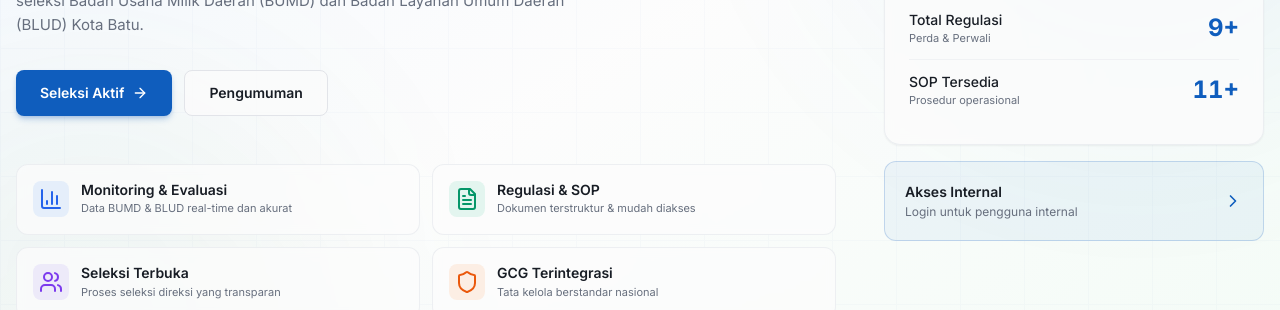
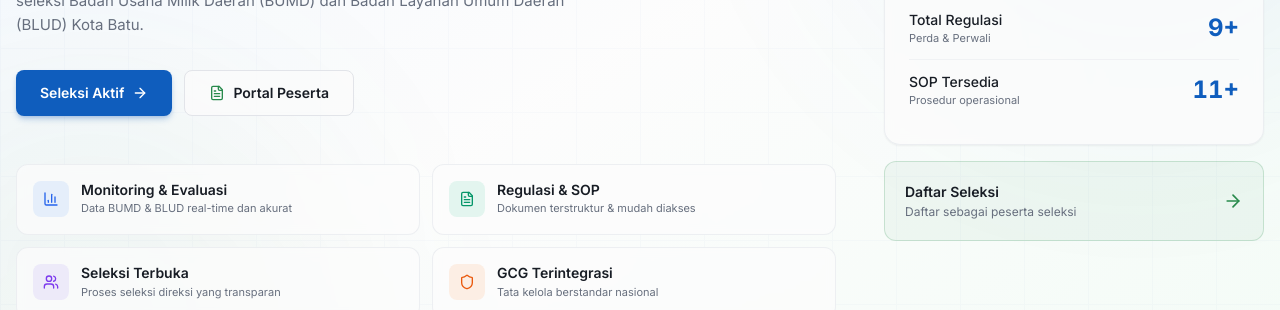
Before and after one commit to panselbumdkwb-commits/sibumbaluba, a Next.js app: page / in a window 1280 px wide. Shown: the part 471-781 px from the top of the page. Built offline with nearby package versions, Linux system fonts and the light colour scheme; no server answers; the database is empty.

Commit message:
Update HeroBanner.tsx

```diff
--- a/components/public/HeroBanner.tsx
+++ b/components/public/HeroBanner.tsx
@@ -1,13 +1,13 @@
 'use client'
 
 import Link from 'next/link'
-import { ArrowRight, BarChart3, FileText, Users, Shield, ChevronRight, TrendingUp } from 'lucide-react'
+import { ArrowRight, BarChart3, FileText, Users, Shield, TrendingUp } from 'lucide-react'
 
 const FEATURES = [
-  { icon: BarChart3, label: 'Monitoring & Evaluasi', desc: 'Data BUMD & BLUD real-time dan akurat', color: 'bg-blue-500/10 text-blue-600 dark:text-blue-400' },
-  { icon: FileText, label: 'Regulasi & SOP', desc: 'Dokumen terstruktur & mudah diakses', color: 'bg-emerald-500/10 text-emerald-600 dark:text-emerald-400' },
-  { icon: Users, label: 'Seleksi Terbuka', desc: 'Proses seleksi direksi yang transparan', color: 'bg-violet-500/10 text-violet-600 dark:text-violet-400' },
-  { icon: Shield, label: 'GCG Terintegrasi', desc: 'Tata kelola berstandar nasional', color: 'bg-orange-500/10 text-orange-600 dark:text-orange-400' },
+  { icon: BarChart3, label: 'Monitoring & Evaluasi',  desc: 'Data BUMD & BLUD real-time dan akurat',       color: 'bg-blue-500/10 text-blue-600 dark:text-blue-400' },
+  { icon: FileText,  label: 'Regulasi & SOP',         desc: 'Dokumen terstruktur & mudah diakses',          color: 'bg-emerald-500/10 text-emerald-600 dark:text-emerald-400' },
+  { icon: Users,     label: 'Seleksi Terbuka',        desc: 'Proses seleksi direksi yang transparan',       color: 'bg-violet-500/10 text-violet-600 dark:text-violet-400' },
+  { icon: Shield,    label: 'GCG Terintegrasi',       desc: 'Tata kelola berstandar nasional',              color: 'bg-orange-500/10 text-orange-600 dark:text-orange-400' },
 ]
 
 export default function HeroBanner() {
@@ -16,12 +16,8 @@ export default function HeroBanner() {
       {/* Background */}
       <div className="absolute inset-0 bg-gradient-to-br from-[hsl(213,85%,97%)] via-background to-[hsl(142,55%,97%)] dark:from-[hsl(213,50%,10%)] dark:via-background dark:to-[hsl(142,30%,8%)]" />
       <div className="absolute inset-0 bg-[radial-gradient(ellipse_80%_50%_at_50%_-20%,hsl(213,85%,40%,0.08),transparent)]" />
-
-      {/* Grid pattern */}
       <div className="absolute inset-0 opacity-[0.015] dark:opacity-[0.04]"
         style={{ backgroundImage: 'linear-gradient(hsl(213,85%,40%) 1px,transparent 1px),linear-gradient(to right,hsl(213,85%,40%) 1px,transparent 1px)', backgroundSize: '64px 64px' }} />
-
-      {/* Decorative blobs */}
       <div className="pointer-events-none absolute -top-40 -right-40 h-[600px] w-[600px] rounded-full bg-primary/5 blur-[100px]" />
       <div className="pointer-events-none absolute -bottom-40 -left-40 h-[500px] w-[500px] rounded-full bg-secondary/5 blur-[100px]" />
 
@@ -33,7 +29,7 @@ export default function HeroBanner() {
         </div>
 
         <div className="grid lg:grid-cols-[1fr_380px] gap-12 items-start">
-          {/* Left: copy */}
+          {/* Left */}
           <div>
             <h1 className="text-5xl lg:text-6xl font-extrabold leading-[1.08] tracking-tight text-foreground mb-5">
               <span className="bg-gradient-to-r from-primary via-[hsl(213,85%,45%)] to-secondary bg-clip-text text-transparent">
@@ -52,18 +48,13 @@ export default function HeroBanner() {
             </p>
 
             <div className="flex flex-wrap gap-3 mb-12">
-              <Link
-                href="/seleksi"
-                className="inline-flex items-center gap-2 rounded-lg bg-primary px-6 py-3 text-sm font-semibold text-primary-foreground shadow-md shadow-primary/25 hover:bg-primary/90 hover:shadow-lg hover:shadow-primary/30 transition-all duration-200"
-              >
-                Seleksi Aktif
-                <ArrowRight className="h-4 w-4" />
+              <Link href="/seleksi"
+                className="inline-flex items-center gap-2 rounded-lg bg-primary px-6 py-3 text-sm font-semibold text-primary-foreground shadow-md shadow-primary/25 hover:bg-primary/90 hover:shadow-lg hover:shadow-primary/30 transition-all duration-200">
+                Seleksi Aktif <ArrowRight className="h-4 w-4" />
               </Link>
-              <Link
-                href="/pengumuman"
-                className="inline-flex items-center gap-2 rounded-lg border border-border bg-background/80 px-6 py-3 text-sm font-semibold text-foreground hover:bg-muted/60 hover:border-primary/30 transition-all duration-200"
-              >
-                Pengumuman
+              <Link href="/portal-peserta/login"
+                className="inline-flex items-center gap-2 rounded-lg border border-border bg-background/80 px-6 py-3 text-sm font-semibold text-foreground hover:bg-muted/60 hover:border-primary/30 transition-all duration-200">
+                <FileText className="h-4 w-4 text-secondary" /> Portal Peserta
               </Link>
             </div>
 
@@ -73,7 +64,7 @@ export default function HeroBanner() {
                 <div key={label}
                   className="group flex items-start gap-3 rounded-xl border border-border/60 bg-background/70 p-4 hover:border-primary/20 hover:bg-background hover:shadow-sm transition-all duration-200 backdrop-blur-sm">
                   <div className={`h-9 w-9 rounded-lg flex items-center justify-center shrink-0 ${color}`}>
-                    <Icon className="h-4.5 w-4.5" />
+                    <Icon className="h-4 w-4" />
                   </div>
                   <div>
                     <div className="text-sm font-semibold text-foreground leading-tight">{label}</div>
@@ -84,7 +75,7 @@ export default function HeroBanner() {
             </div>
           </div>
 
-          {/* Right: stat cards */}
+          {/* Right — hanya statistik, tanpa card Login Internal */}
           <div className="hidden lg:flex flex-col gap-4">
             <div className="rounded-2xl border border-border/60 bg-background/80 backdrop-blur-sm p-6 shadow-sm">
               <div className="flex items-center justify-between mb-4">
@@ -92,10 +83,10 @@ export default function HeroBanner() {
                 <TrendingUp className="h-4 w-4 text-secondary" />
               </div>
               {[
-                { label: 'BUMD Aktif', val: '2', note: 'Terus dipantau' },
-                { label: 'BLUD (Puskesmas)', val: '5', note: 'Kota Batu' },
-                { label: 'Total Regulasi', val: '9+', note: 'Perda & Perwali' },
-                { label: 'SOP Tersedia', val: '11+', note: 'Prosedur operasional' },
+                { label: 'BUMD Aktif',          val: '2',   note: 'Terus dipantau' },
+                { label: 'BLUD (Puskesmas)',    val: '5',   note: 'Kota Batu' },
+                { label: 'Total Regulasi',      val: '9+',  note: 'Perda & Perwali' },
+                { label: 'SOP Tersedia',        val: '11+', note: 'Prosedur operasional' },
               ].map(({ label, val, note }) => (
                 <div key={label} className="flex items-center justify-between py-3 border-b border-border/40 last:border-0">
                   <div>
@@ -107,13 +98,14 @@ export default function HeroBanner() {
               ))}
             </div>
 
-            <Link href="/login"
-              className="flex items-center justify-between rounded-xl border border-primary/20 bg-primary/5 p-5 hover:bg-primary/10 hover:border-primary/30 transition-all group">
+            {/* Hanya Portal Peserta di sini, tidak ada Login Internal */}
+            <Link href="/portal-peserta/daftar"
+              className="flex items-center justify-between rounded-xl border border-secondary/20 bg-secondary/5 p-5 hover:bg-secondary/10 hover:border-secondary/30 transition-all group">
               <div>
-                <div className="text-sm font-semibold text-foreground">Akses Internal</div>
-                <div className="text-xs text-muted-foreground mt-0.5">Login untuk pengguna internal</div>
+                <div className="text-sm font-semibold text-foreground">Daftar Seleksi</div>
+                <div className="text-xs text-muted-foreground mt-0.5">Daftar sebagai peserta seleksi</div>
               </div>
-              <ChevronRight className="h-5 w-5 text-primary group-hover:translate-x-0.5 transition-transform" />
+              <ArrowRight className="h-5 w-5 text-secondary group-hover:translate-x-0.5 transition-transform" />
             </Link>
           </div>
         </div>
```
